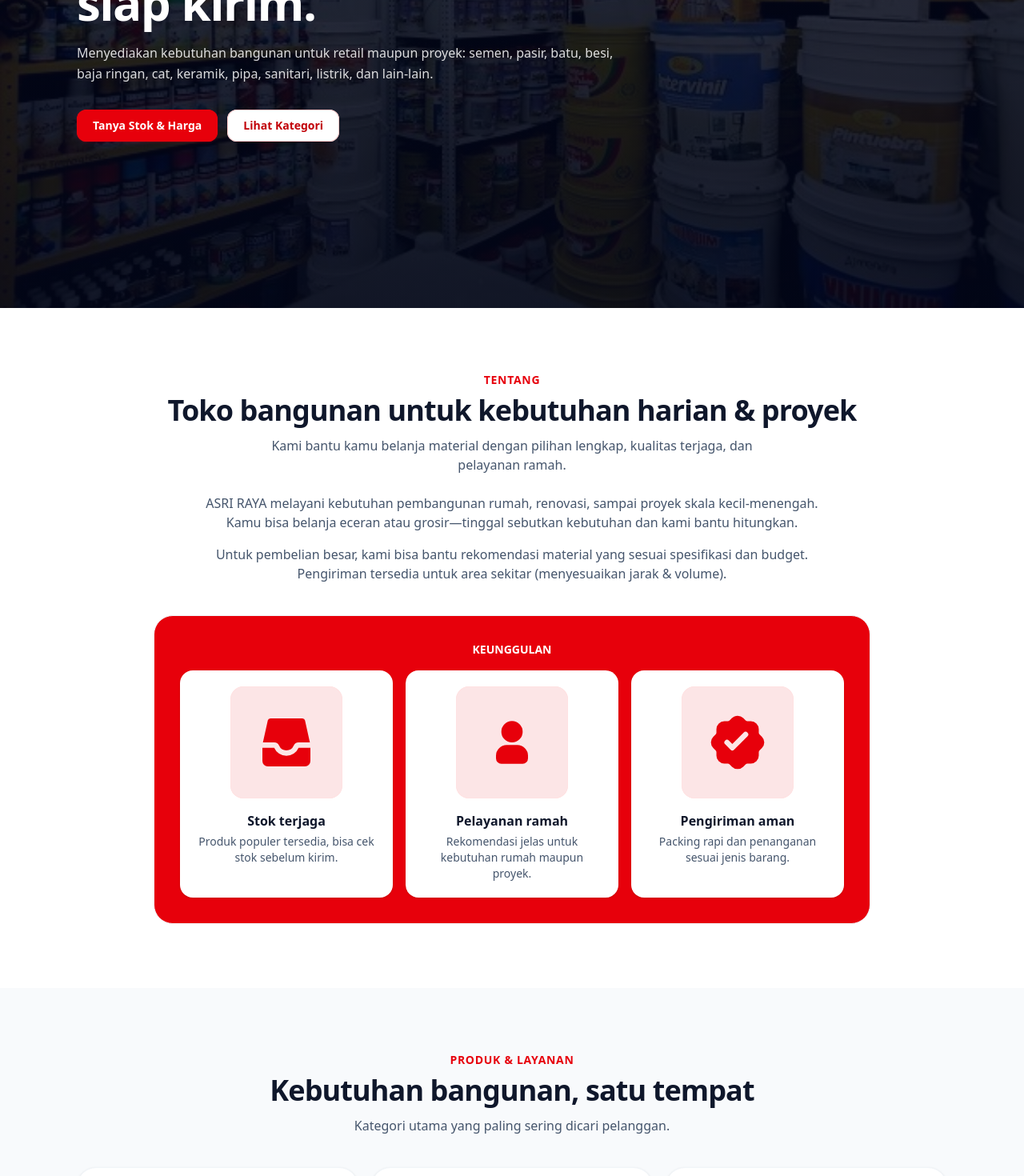
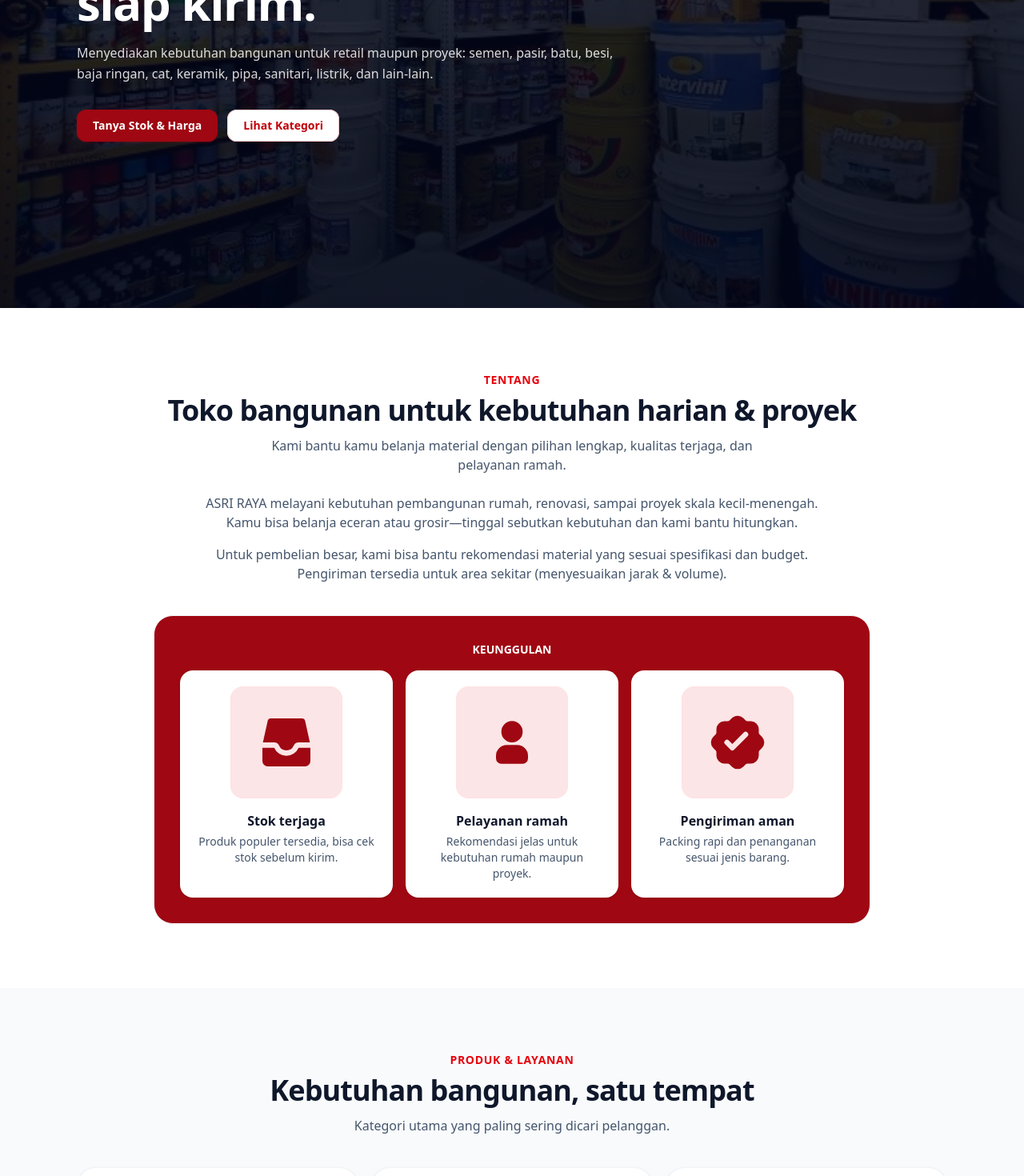
Before and after one commit to Wildanrazzan/AsriRaya-Company-Profile, a React (Vite) app: page / in a window 1280 px wide. Shown: the part 480-1950 px from the top of the page at 80% size. Built offline with nearby package versions, Linux system fonts and the light colour scheme.

Commit message:
refactor & add: icon,name & fix hover animation

```diff
--- a/index.html
+++ b/index.html
@@ -2,9 +2,9 @@
 <html lang="en">
   <head>
     <meta charset="UTF-8" />
-    <link rel="icon" type="image/svg+xml" href="/vite.svg" />
+    <link rel="icon" type="image/svg+xml" href="/logoar.ico" />
     <meta name="viewport" content="width=device-width, initial-scale=1.0" />
-    <title>ar-react-tl</title>
+    <title> UD AsriRaya</title>
   </head>
   <body>
     <div id="root"></div>
--- a/src/components/Footer.jsx
+++ b/src/components/Footer.jsx
@@ -22,6 +22,7 @@ export default function Footer() {
             <a href="#about" className="text-slate-600 hover:text-red-600">Tentang</a>
             <a href="#services" className="text-slate-600 hover:text-red-600">Layanan</a>
             <a href="#projects" className="text-slate-600 hover:text-red-600">Proyek</a>
+            <a href="#faq" className="text-slate-600 hover:text-red-600">FAQ</a>
             <a href="#contact" className="text-slate-600 hover:text-red-600">Kontak</a>
           </div>
         </div>
--- a/src/components/buttonprim.jsx
+++ b/src/components/buttonprim.jsx
@@ -9,9 +9,9 @@ export default function ButtonPrimary({
 		<button
 			type={type}
 			className={
-				'inline-flex items-center justify-center rounded-xl bg-red-600 px-5 py-2.5 text-sm font-semibold text-white ' +
-				'shadow-sm shadow-red-600/20 ring-1 ring-inset ring-red-600 ' +
-				'hover:bg-red-500 active:bg-red-700 ' +
+				'inline-flex items-center justify-center rounded-xl bg-red-800 px-5 py-2.5 text-sm font-semibold text-white ' +
+				'shadow-sm shadow-red-600/20 ring-1 ring-inset ring-red-800 ' +
+				'hover:bg-red-700 active:bg-red-700 ' +
 				'focus-visible:outline-none focus-visible:ring-2 focus-visible:ring-red-500 focus-visible:ring-offset-2 focus-visible:ring-offset-white ' +
 				'disabled:cursor-not-allowed disabled:opacity-60 ' +
 				className
--- a/src/pages/Home.jsx
+++ b/src/pages/Home.jsx
@@ -199,7 +199,7 @@ function AboutSection() {
           </div>
 
           <motion.div
-            className="w-full rounded-3xl border border-slate-100 bg-red-600 p-8"
+            className="w-full rounded-3xl border border-slate-100 bg-red-800 p-8"
             variants={fadeIn}
             initial="hidden"
             whileInView="show"
@@ -237,7 +237,7 @@ function AboutSection() {
                   transition={{ duration: 0.45, ease: 'easeOut' }}
                   className="group rounded-2xl bg-white p-5 shadow-sm ring-1 ring-inset ring-transparent transition duration-200 ease-out hover:-translate-y-1 hover:scale-[1.02] hover:shadow-lg hover:shadow-slate-900/10 hover:ring-red-100"
                 >
-                  <div className="mx-auto grid h-35 w-35 place-items-center rounded-2xl bg-red-600/10 text-red-600 ring-1 ring-inset ring-red-100 transition group-hover:bg-red-600/15">
+                  <div className="mx-auto grid h-35 w-35 place-items-center rounded-2xl bg-red-600/10 text-red-800 ring-1 ring-inset ring-red-100 transition group-hover:bg-red-600/15">
                     <v.icon className="h-20 w-20" />
                   </div>
                   <div className="mt-4 font-bold text-slate-900">{v.title}</div>
@@ -395,7 +395,7 @@ function ProjectsSection() {
               key={p.title}
               variants={fadeUp}
               transition={{ duration: 0.45, ease: 'easeOut' }}
-              className="rounded-3xl border border-slate-100 bg-white p-6 shadow-sm"
+              className="rounded-3xl border border-slate-100 bg-white p-6 shadow-sm transition hover:-translate-y-1 hover:border-red-100 hover:shadow-md"
             >
               <div className="flex items-center justify-between">
                 <div className="text-xs font-semibold text-slate-500">Case Study</div>
@@ -608,21 +608,21 @@ function LocationSection() {
                 Jl. Tambak Asri No.173, RT.016/RW.06, Morokrembangan, Kec. Krembangan, Surabaya, Jawa Timur 60178
               </p>
               <div className="mt-5 flex flex-wrap gap-3">
-                <a
-                  className="inline-flex items-center justify-center rounded-xl bg-red-600 px-4 py-2 text-sm font-semibold text-white hover:bg-red-500"
+                <ButtonPrimary
+                  className="inline-flex items-center justify-center rounded-xl bg-red-800 px-4 py-2 text-sm font-semibold text-white hover:bg-red-500"
                   href="https://maps.google.com/?q=Jl.%20Tambak%20Asri%20No.173%2C%20Surabaya"
                   target="_blank"
                   rel="noreferrer"
                 >
                   Buka di Google Maps
-                </a>
-                <button
+                </ButtonPrimary>
+                <ButtonSecondary
                   type="button"
                   className="inline-flex items-center justify-center rounded-xl bg-white px-4 py-2 text-sm font-semibold text-red-700 ring-1 ring-inset ring-red-200 hover:bg-red-50"
                   onClick={() => document.querySelector('#contact')?.scrollIntoView({ behavior: 'smooth' })}
                 >
                   Minta pengiriman
-                </button>
+                </ButtonSecondary>
               </div>
             </div>
           </motion.div>
@@ -653,7 +653,7 @@ function ContactSection() {
     <section id="contact" className="bg-white">
       <Container className="py-16 sm:py-20">
         <motion.div
-          className="rounded-3xl border border-red-100 bg-red-600 p-8 sm:p-10"
+          className="rounded-3xl border border-red-100 bg-red-800 p-8 sm:p-10"
           variants={fadeIn}
           initial="hidden"
           whileInView="show"
@@ -681,15 +681,15 @@ function ContactSection() {
 
               <div className="mt-8 grid gap-4 rounded-2xl bg-white p-6 shadow-sm">
                 <div>
-                  <div className="text-xs font-semibold text-slate-500">Email</div>
-                  <div className="mt-1 text-sm font-semibold text-slate-900">
+                  <div className="text-sm font-semibold text-slate-500">Email</div>
+                  <div className="mt-1 text-l font-semibold text-slate-900">
                     asriraya@example.com
                   </div>
                 </div>
                 <div>
-                  <div className="text-xs font-semibold text-slate-500">WhatsApp</div>
-                  <div className="mt-1 text-sm font-semibold text-slate-900">
-                    +62 812-0000-0000
+                  <div className="text-sm font-semibold text-slate-500">WhatsApp</div>
+                  <div className="mt-1 text-l font-semibold text-slate-900">
+                    +62 838-4979-0195
                   </div>
                 </div>
               </div>
@@ -746,8 +746,8 @@ export default function Home() {
       <ProjectsSection />
       <TestimonialsSection />
       <FAQSection />
+      <ContactSection />
       <LocationSection />
-      <ContactSection />
     </MotionConfig>
   )
 }
```
Also changed, not shown: 1 other file (tests, documents, lock files or other folders).
